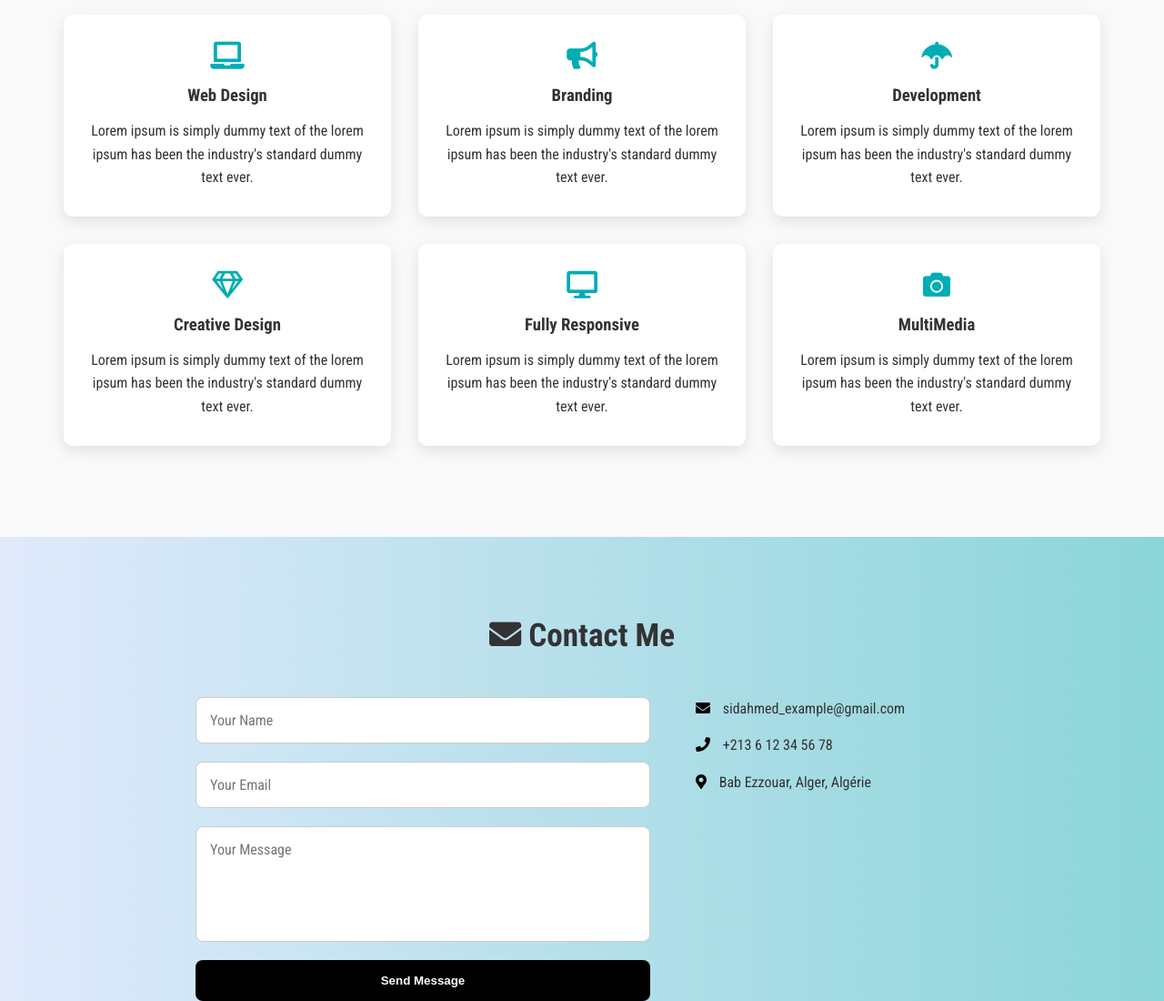
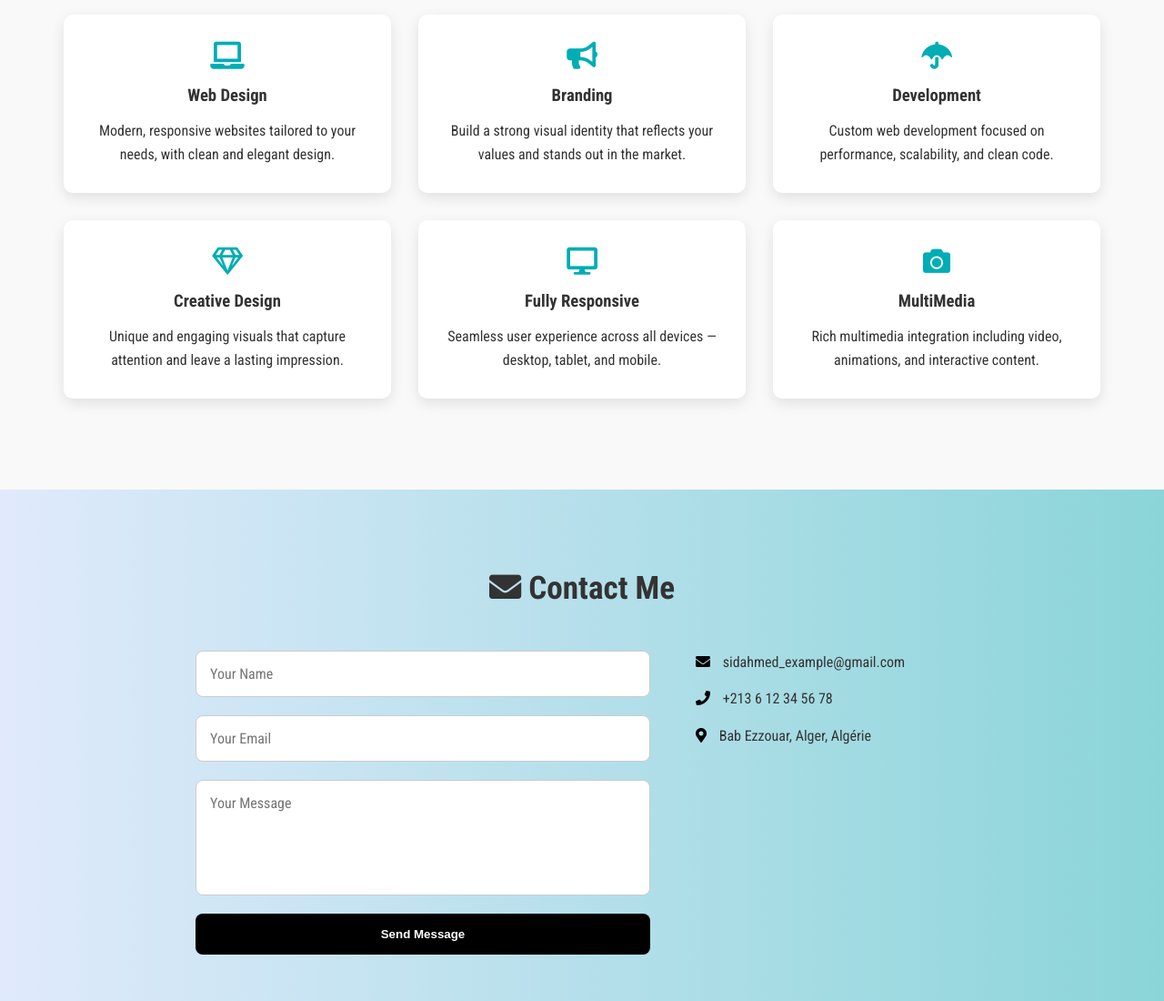
Before and after one commit to userdeter1/ProjetBWEB.github.io, a plain HTML site: page index.html in a window 1280 px wide. Shown: the part 1700-2800 px from the top of the page at 91% size. Drawn offline with Linux system fonts and the light colour scheme.

Commit message:
Add files via upload

```diff
--- a/index.html
+++ b/index.html
@@ -23,6 +23,9 @@
           <li><a href="#about">About</a></li>
           <li><a href="#services">Services</a></li>
           <li><a href="#contact">Contact</a></li>
+          <li>
+      <button id="thankButton" class="gift-button">🎁 Thank You</button>
+    </li>
         </ul>
     </nav>
 
@@ -63,37 +66,38 @@
 
   <!-- ======= SERVICES SECTION ======= -->
   <section class="services-section" id="services">
+
     <h2>Services.</h2>
     <div class="services-grid">
       <div class="service-box">
         <i class="fas fa-laptop"></i>
         <h3>Web Design</h3>
-        <p>Lorem ipsum is simply dummy text of the lorem ipsum has been the industry's standard dummy text ever.</p>
+        <p>Modern, responsive websites tailored to your needs, with clean and elegant design.</p>
       </div>
       <div class="service-box">
         <i class="fas fa-bullhorn"></i>
         <h3>Branding</h3>
-        <p>Lorem ipsum is simply dummy text of the lorem ipsum has been the industry's standard dummy text ever.</p>
+        <p>Build a strong visual identity that reflects your values and stands out in the market.</p>
       </div>
       <div class="service-box">
         <i class="fas fa-umbrella"></i>
         <h3>Development</h3>
-        <p>Lorem ipsum is simply dummy text of the lorem ipsum has been the industry's standard dummy text ever.</p>
+        <p>Custom web development focused on performance, scalability, and clean code.</p>
       </div>
       <div class="service-box">
         <i class="far fa-gem"></i>
         <h3>Creative Design</h3>
-        <p>Lorem ipsum is simply dummy text of the lorem ipsum has been the industry's standard dummy text ever.</p>
+        <p>Unique and engaging visuals that capture attention and leave a lasting impression.</p>
       </div>
       <div class="service-box">
         <i class="fas fa-desktop"></i>
         <h3>Fully Responsive</h3>
-        <p>Lorem ipsum is simply dummy text of the lorem ipsum has been the industry's standard dummy text ever.</p>
+        <p>Seamless user experience across all devices — desktop, tablet, and mobile.</p>
       </div>
       <div class="service-box">
         <i class="fas fa-camera"></i>
         <h3>MultiMedia</h3>
-        <p>Lorem ipsum is simply dummy text of the lorem ipsum has been the industry's standard dummy text ever.</p>
+        <p>Rich multimedia integration including video, animations, and interactive content.</p>
       </div>
     </div>
   </section>
@@ -118,6 +122,16 @@
   </div>
 </section>
 
+
+<!-- Modale -->
+<div id="thankModal" class="modal hidden">
+  <div class="modal-content">
+    <span class="close-button">&times;</span>
+    <h2>Thank You, Professor!</h2>
+    <p>We appreciate the opportunity to start learning web development. 🚀</p>
+  </div>
+</div>
+
   <script src="Projet.js"></script>
 
 </body>
```
